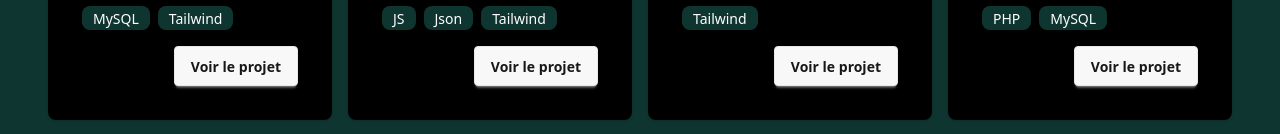
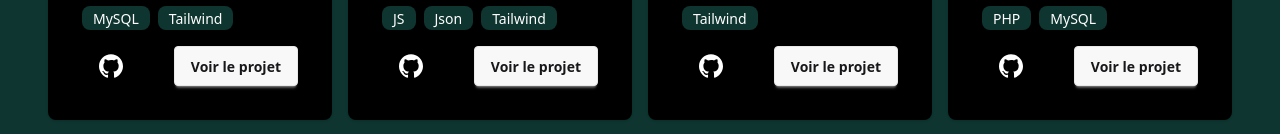
Before and after one commit to antoine-leca/Portfolio, a React (Vite) app: page /projets in a window 1280 px wide. Shown: the part 740-874 px from the top of the page. Built offline with nearby package versions, Linux system fonts and the light colour scheme.

Commit message:
ajout des liens vers le repo github de chaque projet

```diff
--- a/src/pages/Projets.jsx
+++ b/src/pages/Projets.jsx
@@ -13,12 +13,14 @@ import carteoImg from '../assets/img/Carteo.png';
 
 const Projets = () => {
     const domain = "https://antoine-leca.students-laplateforme.io/";
+    const githubDomain = "https://github.com";
     const projets = [
         {
             name: "Movela",
             description: "Site répertoire de film réalisé avec PHP, Javascript et l'API TMDb.",
             compétences: ["API", "PHP", "JS", "MySQL", "Tailwind"],
             link: "Movela/",
+            gitlink: "/marvin-delansorne/Movela",
             image: movelaImg,
         },
         {
@@ -26,6 +28,7 @@ const Projets = () => {
             description: "Création d'un jeu de type 'clicker' inspiré de Dofus, réalisé avec Javascript.",
             compétences: ["JS", "Json", "Tailwind"],
             link: "Clicker/",
+            gitlink: "/marvin-delansorne/Clicker",
             image: dofusClickerImg,
         },
         {
@@ -33,6 +36,7 @@ const Projets = () => {
             description: "Boutique en ligne de produits high-tech, réalisée avec PHP et MySQL.",
             compétences: ["PHP", "JS", "MySQL", "Tailwind"],
             link: "Demetech/",
+            gitlink: "/antoine-leca/boutique-en-ligne",
             image: demetechImg,
         },
         {
@@ -40,6 +44,7 @@ const Projets = () => {
             description: "Site de livre d'or en ligne, réalisé en PHP et MySQL.",
             compétences: ["PHP", "MySQL"],
             link: "livre-or/views/index.php",
+            gitlink: "/esteban-genty/livre-or",
             image: livreOrImg,
         },
         {
@@ -47,6 +52,7 @@ const Projets = () => {
             description: "Site de recettes de repas en ligne, réalisé en PHP, JS et MySQL.",
             compétences: ["PHP", "JS", "MySQL"],
             link: "happyMeal/",
+            gitlink: "/antoine-leca/happyMeal",
             image: tastyImg,
         },
         {
@@ -54,6 +60,7 @@ const Projets = () => {
             description: "Site de recette typé admin panel, réalisé en PHP et MySQL.",
             compétences: ["PHP", "MySQL"],
             link: "gestionnaire-de-menu/",
+            gitlink: "esteban-genty/gestionnaire-de-menu",
             image: carteoImg,
         }
     ]
@@ -69,8 +76,8 @@ const Projets = () => {
                 </div>
                 <div className='divider divider-start pl-6 text-2xl main-font-m'>Projets</div>
                 <section className='grid grid-cols-1 justify-items-center md:grid-cols-2 lg:grid-cols-3 xl:grid-cols-4 px-12 gap-4'>
-                    {projets.map((projet) => (
-                        <div key={projet.index} className="card w-full lg:max-w-96 lg:max-h-120 bg-base-100 shadow-sm">
+                    {projets.map((projet, idx) => (
+                        <div key={idx} className="card w-full lg:max-w-96 lg:max-h-120 bg-base-100 shadow-sm">
                             <figure>
                                 <img
                                 src={projet.image}
@@ -86,7 +93,18 @@ const Projets = () => {
                                         <div key={index} className="badge bg-[#0E3530] border-none text-white">{compétence}</div>
                                     ))}
                                 </div>
-                                <div className="card-actions justify-end">
+                                <div className="card-actions justify-between">
+                                    <a
+                                        href={`${githubDomain}${projet.gitlink}`}
+                                        target="blank"
+                                        rel="noopener noreferrer"
+                                        className="btn btn-ghost"
+                                        title="Voir sur GitHub"
+                                    >
+                                        <svg xmlns="http://www.w3.org/2000/svg" className="w-6 h-6" fill="currentColor" viewBox="0 0 24 24">
+                                            <path d="M12 .297c-6.63 0-12 5.373-12 12 0 5.303 3.438 9.8 8.205 11.385.6.113.82-.258.82-.577v-2.234c-3.338.726-4.033-1.416-4.033-1.416-.546-1.387-1.333-1.757-1.333-1.757-1.089-.745.083-.729.083-.729 1.205.084 1.84 1.236 1.84 1.236 1.07 1.834 2.809 1.304 3.495.997.108-.775.418-1.305.762-1.605-2.665-.305-5.466-1.334-5.466-5.93 0-1.31.469-2.381 1.236-3.221-.124-.303-.535-1.523.117-3.176 0 0 1.008-.322 3.301 1.23a11.52 11.52 0 013.003-.404c1.018.005 2.045.138 3.003.404 2.291-1.552 3.297-1.23 3.297-1.23.653 1.653.242 2.873.118 3.176.77.84 1.235 1.911 1.235 3.221 0 4.609-2.803 5.624-5.475 5.921.43.371.823 1.102.823 2.222v3.293c0 .322.218.694.825.576C20.565 22.092 24 17.592 24 12.297c0-6.627-5.373-12-12-12"/>
+                                        </svg>
+                                    </a>
                                     <a className='btn btn-[#FFFFFF]' target='blank' href={`${domain}${projet.link}`}>Voir le projet</a>
                                 </div>
                             </div>
```
Also changed, not shown: 1 other file (tests, documents, lock files or other folders).
